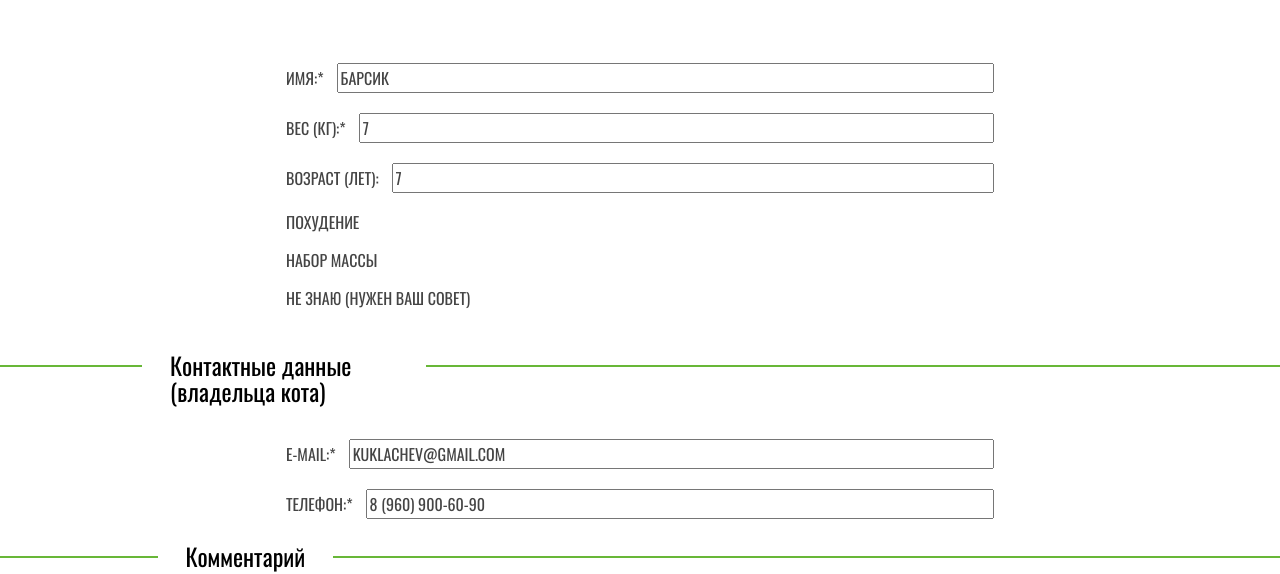
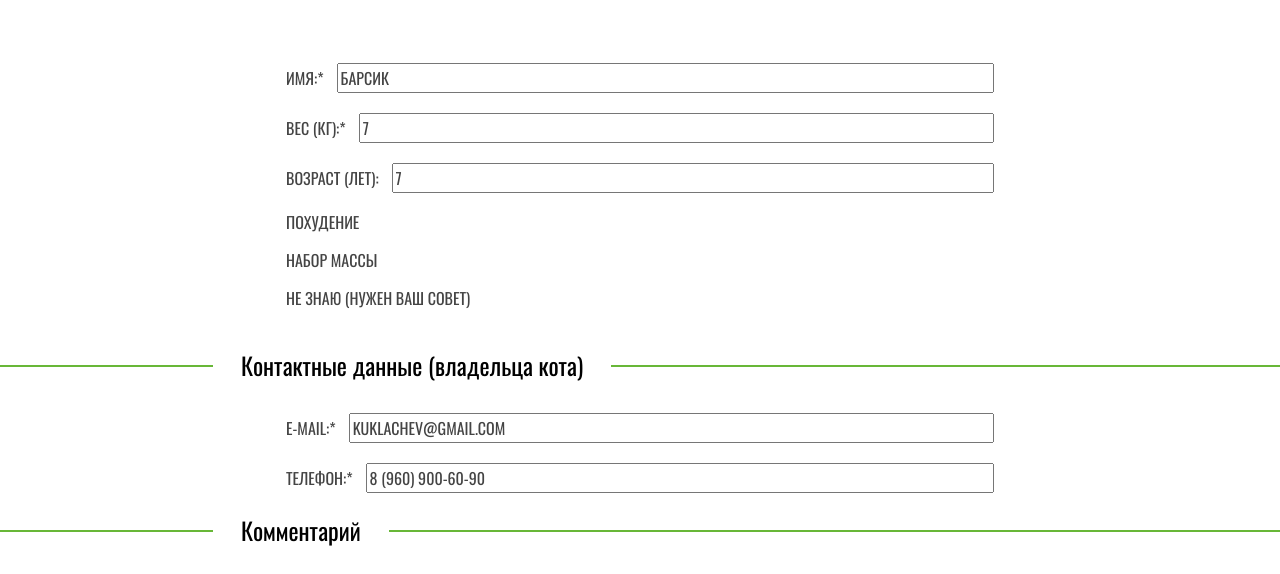
Before and after one commit to remivan/2002729-cat-energy-29, a website: page source/form.html in a window 1280 px wide. Shown: the part 259-833 px from the top of the page. Drawn offline with nearby package versions, Linux system fonts and the light colour scheme; files that its build step writes are made by us from their sources.

Commit message:
Добавляет исправления

```diff
--- a/source/sass/blocks/form.scss
+++ b/source/sass/blocks/form.scss
@@ -96,6 +96,7 @@
   &::before {
     content: "";
     height: 15px;
+    display: block;
     width: calc(50% - 160px);
     border-bottom: 2px solid variables.$color-green;
 
@@ -104,14 +105,16 @@
     }
 
     @media (min-width: variables.$width-desktop) {
-      width: calc(50% - 630px);
+      width: calc(50% - 650px);
     }
   }
 
   &::after {
     content: "";
+    display: block;
     height: 15px;
-    width: 100%;
+    width: 160px;
+    flex-grow: 1;
     border-bottom: 2px solid variables.$color-green;
   }
 }
```
